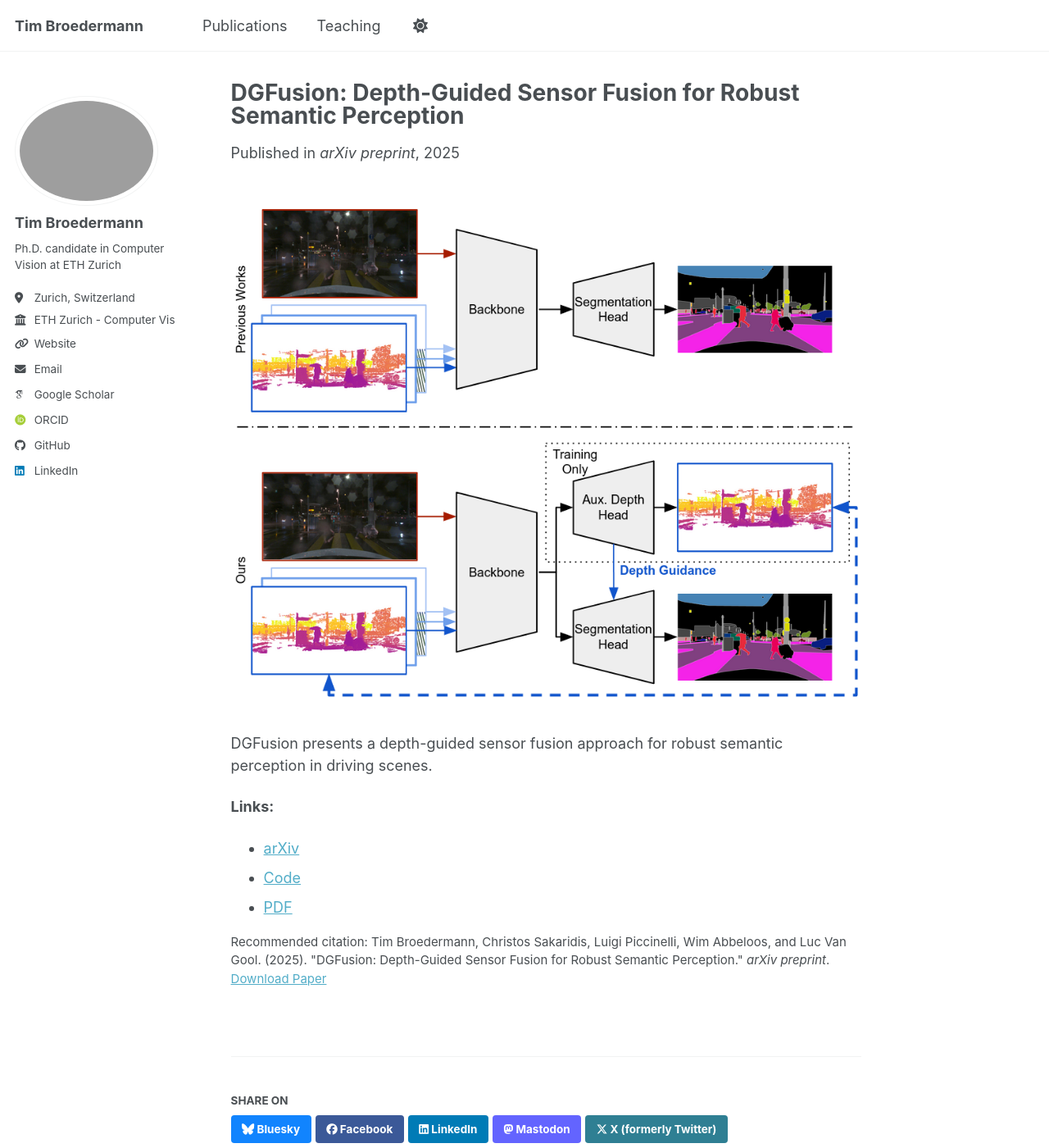
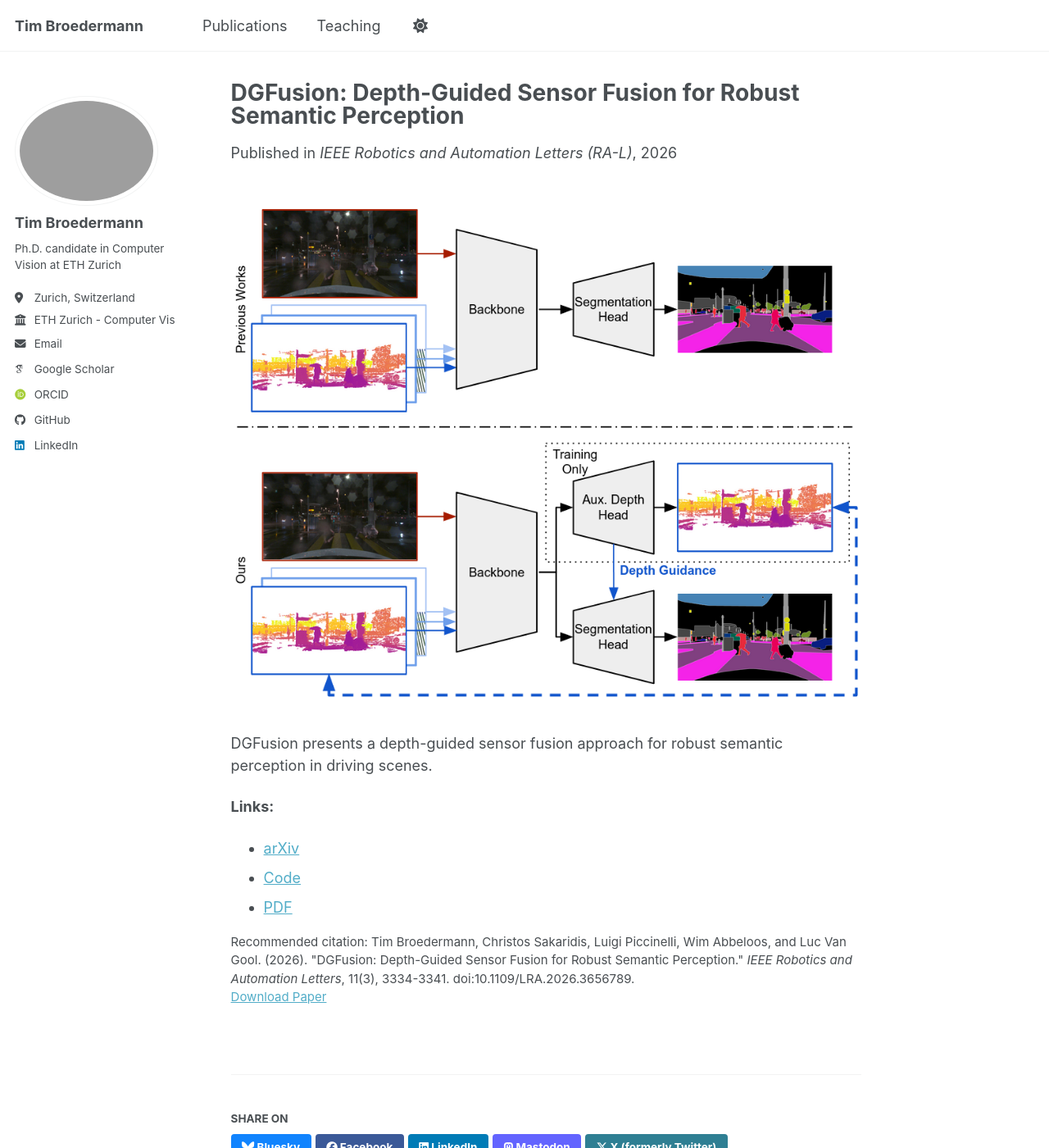
Before and after one commit to timbroed/timbroed.github.io, a Jekyll site: the page built from _publications/2025-01-01-dgfusion.md, in a window 1280 px wide and 1400 px high. Shown: the whole window at 82% size. Built offline with Jekyll 4.4.1, drawn with Linux system fonts in a browser that asks for light colours; some web fonts are replaced; a script bundle is joined from its source files by our own code; library files that are not in the unit come from our copies.

Commit message:
Update publication details and configuration settings

```diff
--- a/_config.yml
+++ b/_config.yml
@@ -28,7 +28,7 @@ author:
   bio              : "Ph.D. candidate in Computer Vision at ETH Zurich"
   location         : "Zurich, Switzerland"
   employer         : "ETH Zurich - Computer Vision Lab"
-  uri              : "https://timbroed.github.io"
+  uri              : # ""
   email            : "timbr@ethz.ch"
 
   # Academic websites
--- a/_publications/2025-01-01-dgfusion.md
+++ b/_publications/2025-01-01-dgfusion.md
@@ -2,15 +2,16 @@
 image: '/files/old_website_images/dgfusion_teaser.png'
 header:
   teaser: '/files/old_website_images/dgfusion_teaser.png'
-citation: 'Tim Broedermann, Christos Sakaridis, Luigi Piccinelli, Wim Abbeloos, and Luc Van Gool. (2025). &quot;DGFusion: Depth-Guided Sensor Fusion for Robust Semantic Perception.&quot; <i>arXiv preprint</i>.'
+citation: 'Tim Broedermann, Christos Sakaridis, Luigi Piccinelli, Wim Abbeloos, and Luc Van Gool. (2026). &quot;DGFusion: Depth-Guided Sensor Fusion for Robust Semantic Perception.&quot; <i>IEEE Robotics and Automation Letters</i>, 11(3), 3334-3341. doi:10.1109/LRA.2026.3656789.'
 paperurl: 'https://timbroed.github.io/files/DGFusion/dgfusion.pdf'
-venue: 'arXiv preprint'
-date: 2025-01-01
+venue: 'IEEE Robotics and Automation Letters (RA-L)'
+date: 2026-01-01
 excerpt: 'Depth-guided sensor fusion approach for robust semantic perception in autonomous driving.'
 permalink: /publication/2025-dgfusion
-category: conferences
+category: manuscripts
+published: true
+title: "DGFusion: Depth-Guided Sensor Fusion for Robust Semantic Perception"
 collection: publications
-title: "DGFusion: Depth-Guided Sensor Fusion for Robust Semantic Perception"
 ---
 
 DGFusion presents a depth-guided sensor fusion approach for robust semantic perception in driving scenes.
```
Also changed, not shown: _pages/about.md (+2 -1 lines), _publications/2024-02-01-muses.md (+0 -1 lines).
